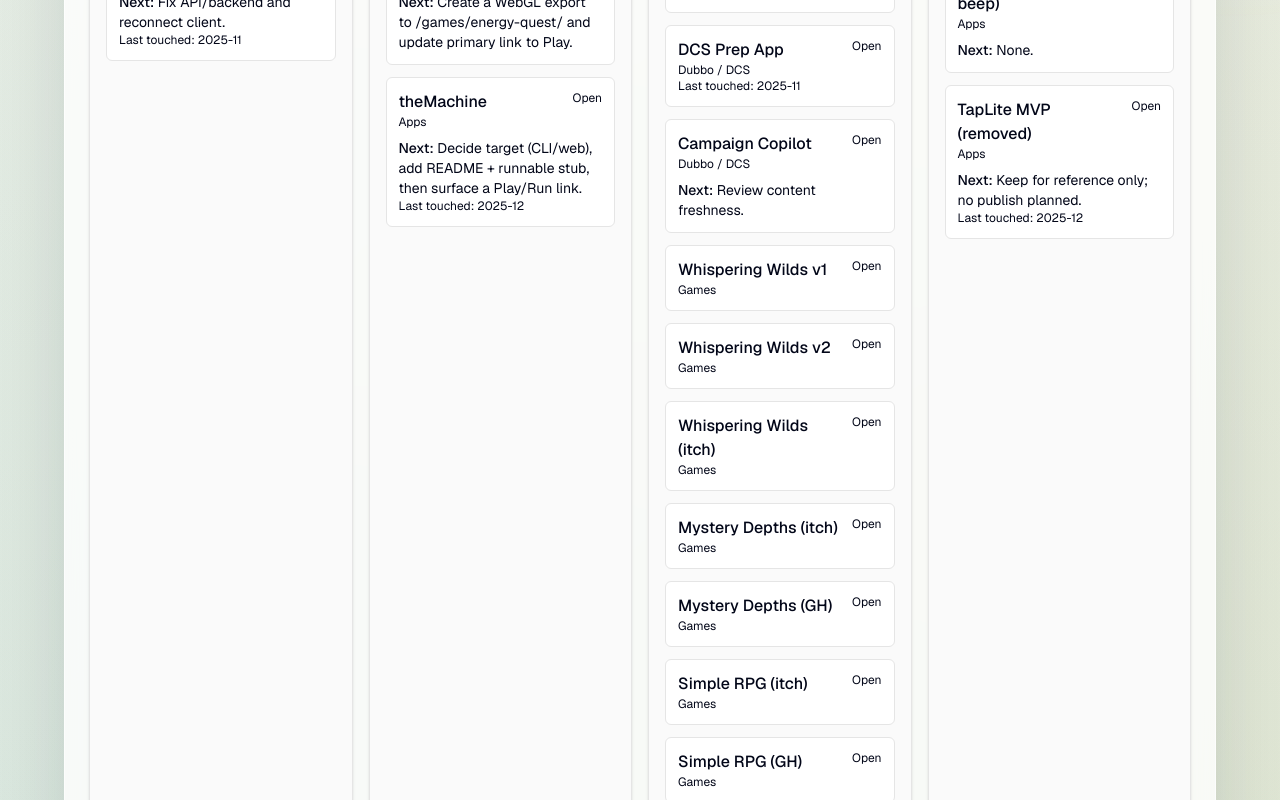
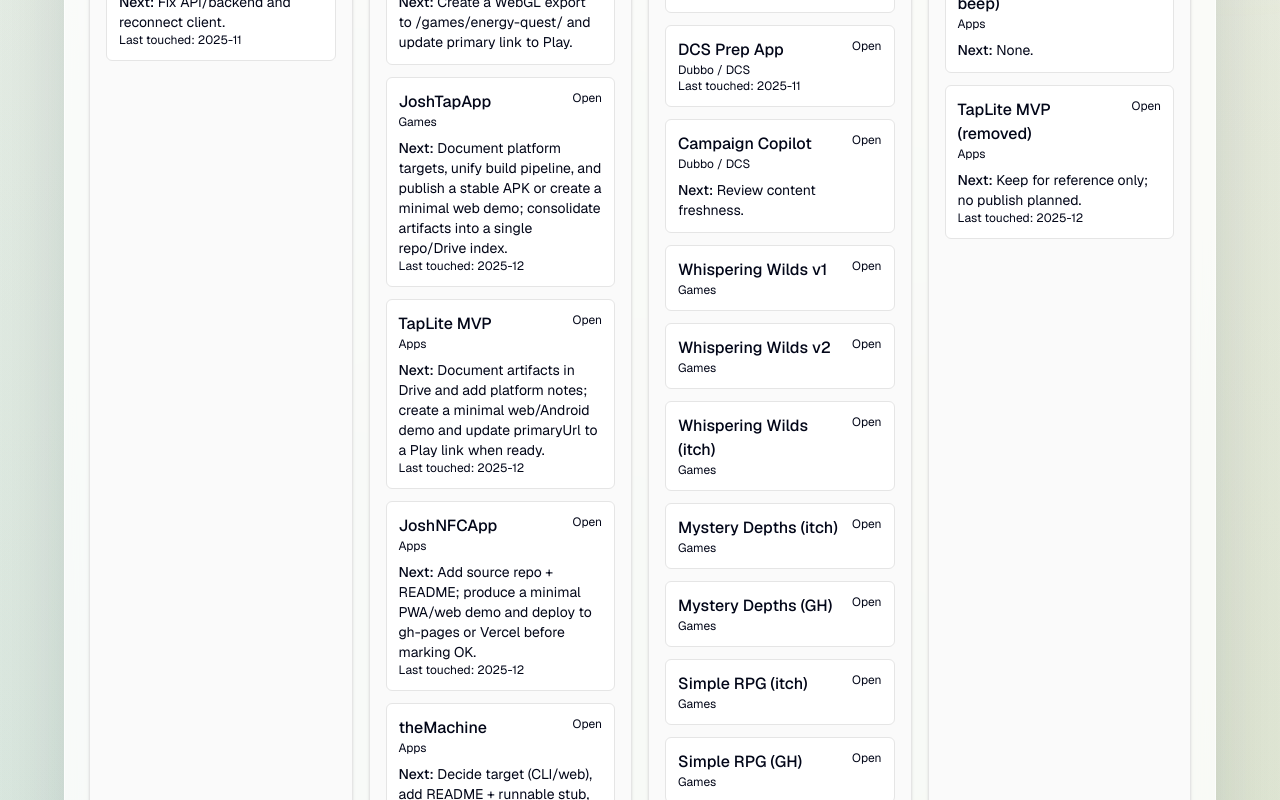
Before and after one commit to joshualparris/JoshHub, a Next.js app: page /projects in a window 1280 px wide. Shown: the part 420-1220 px from the top of the page. Built offline with nearby package versions, Linux system fonts and the light colour scheme.

Commit message:
chore(apps): tidy todo-publish entries, mark wip and add nextAction/lastTouched

```diff
--- a/src/data/apps.ts
+++ b/src/data/apps.ts
@@ -480,7 +480,7 @@ export const apps: CatalogItem[] = [
     name: "JoshTapApp",
     type: "game",
     category: "Games",
-    status: "ok",
+    status: "wip",
     tags: ["game", "tap", "mobile", "todo-publish"],
     primaryUrl: "https://drive.google.com/drive/folders/1SmGSyihyshyLPoJxzglID3C2Ot4h2eEU",
     urls: [
@@ -491,7 +491,8 @@ export const apps: CatalogItem[] = [
       { label: "Repo (joshuaparris-max/JoshTap)", url: "https://github.com/joshuaparris-max/JoshTap" },
     ],
     notes: "Combined Drive folder hosts current builds/APKs alongside repo mirrors.",
-    nextAction: "Document platform targets, unify build pipeline, and publish a stable APK/web build.",
+    nextAction: "Document platform targets, unify build pipeline, and publish a stable APK or create a minimal web demo; consolidate artifacts into a single repo/Drive index.",
+    lastTouched: "2025-12",
   },
   {
     id: "josh-nfc-audio",
@@ -636,14 +637,14 @@ export const apps: CatalogItem[] = [
     name: "TapLite MVP",
     type: "app",
     category: "Apps",
-    status: "ok",
+    status: "wip",
     tags: ["tap", "audio", "mobile", "todo-publish"],
     primaryUrl: "https://drive.google.com/drive/folders/1SmGSyihyshyLPoJxzglID3C2Ot4h2eEU",
     urls: [
       { label: "Downloads (Drive)", url: "https://drive.google.com/drive/folders/1SmGSyihyshyLPoJxzglID3C2Ot4h2eEU" },
     ],
     notes: "Prototype in Apps/ParrisTapApp/TapLiteMVP; combined Drive folder includes builds/APKs with JoshNFC/JoshTap.",
-    nextAction: "Document artifacts in Drive and add platform notes; optional web/Android demo later.",
+    nextAction: "Document artifacts in Drive and add platform notes; create a minimal web/Android demo and update primaryUrl to a Play link when ready.",
     lastTouched: "2025-12",
   },
   {
@@ -666,7 +667,7 @@ export const apps: CatalogItem[] = [
     name: "JoshNFCApp",
     type: "app",
     category: "Apps",
-    status: "ok",
+    status: "wip",
     tags: ["nfc", "mobile", "android", "download", "todo-publish"],
     primaryUrl: "https://drive.google.com/drive/folders/1SmGSyihyshyLPoJxzglID3C2Ot4h2eEU",
     urls: [
@@ -676,7 +677,7 @@ export const apps: CatalogItem[] = [
       { label: "Downloads (Drive)", url: "https://drive.google.com/drive/folders/1SmGSyihyshyLPoJxzglID3C2Ot4h2eEU" },
     ],
     notes: "Android APKs hosted locally plus combined Drive folder for JoshNFC/TapLite/JoshTap builds.",
-    nextAction: "Add source repo + README; consider web/PWA build before marking OK.",
+    nextAction: "Add source repo + README; produce a minimal PWA/web demo and deploy to gh-pages or Vercel before marking OK.",
     lastTouched: "2025-12",
   },
   {
```
